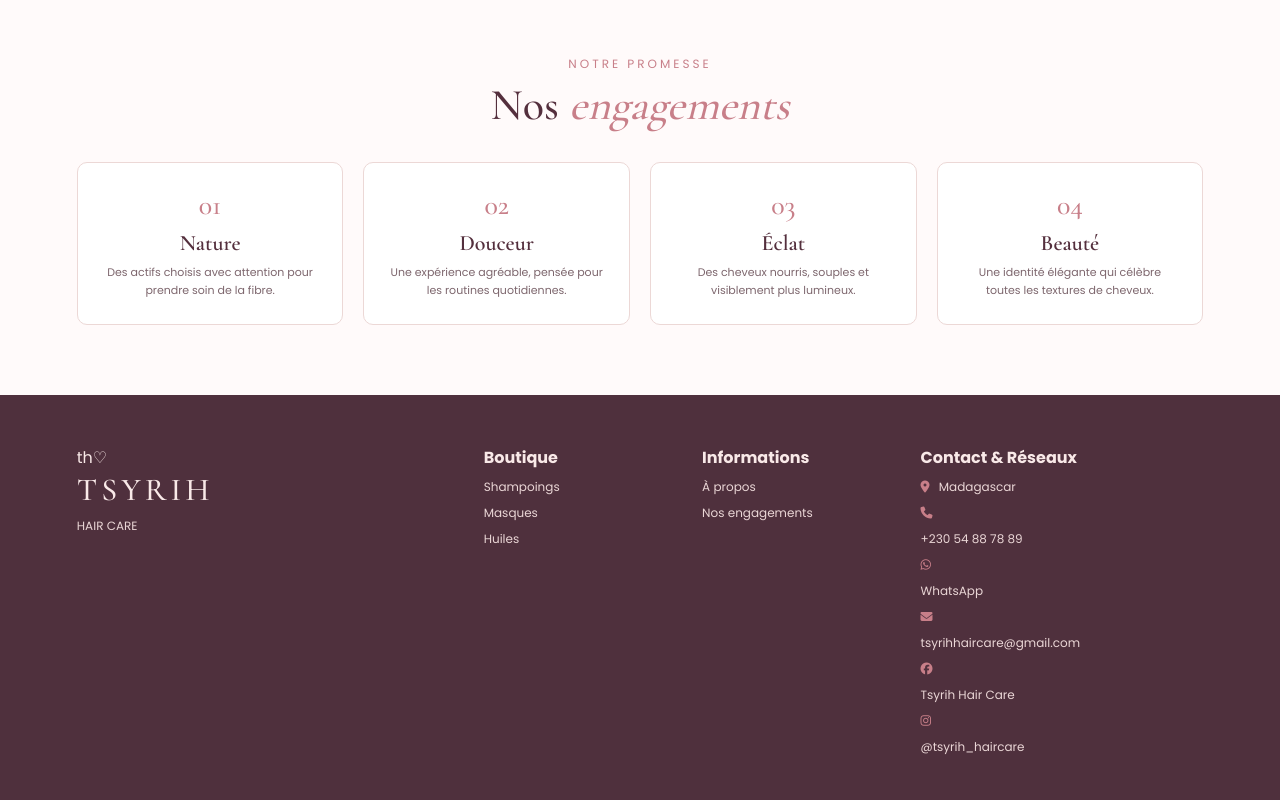
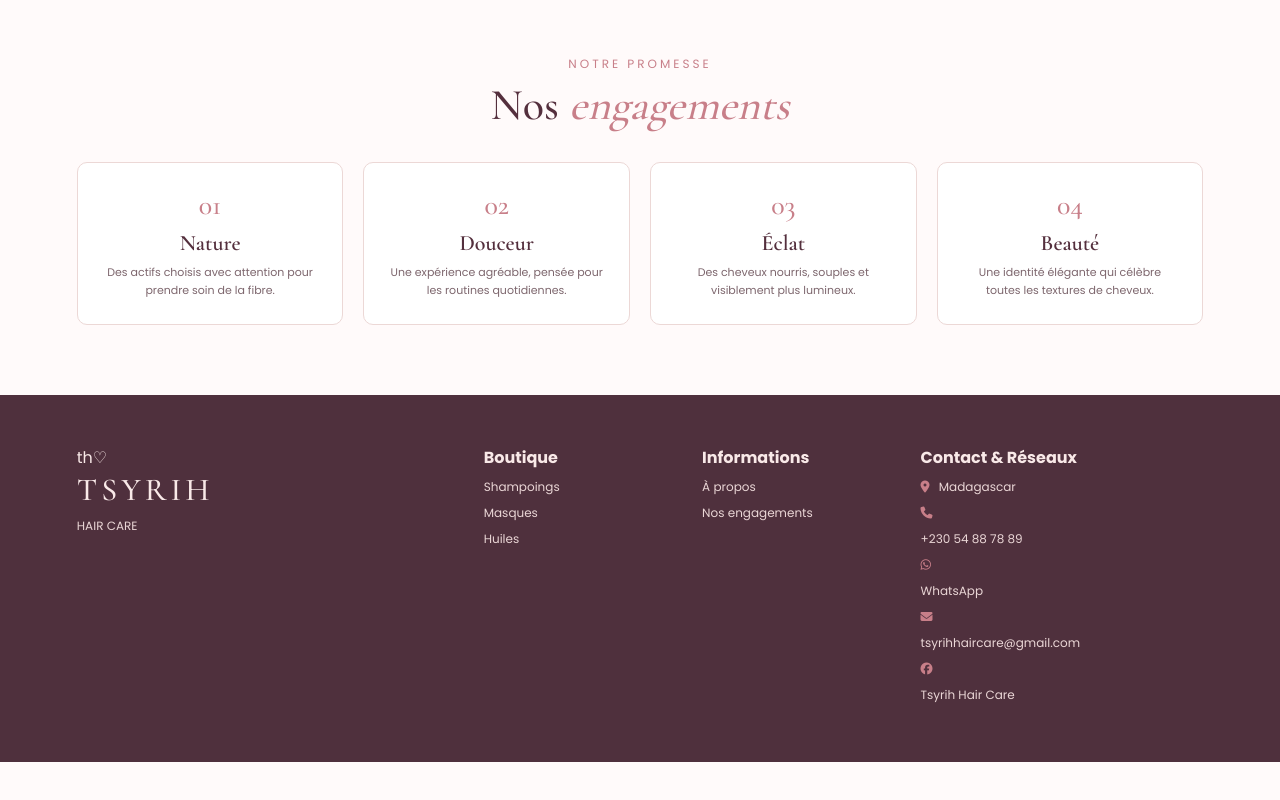
Before and after one commit to AnjaraHandrinasoavina/tsyrih-haircare, a plain HTML site: page index.html in a window 1280 px wide. Shown: the part 1977-2777 px from the top of the page. After the commit the page ends 2739 px from the top, so only its background shows below. Drawn offline with nearby package versions, Linux system fonts and the light colour scheme.

Commit message:
Update index.html

```diff
--- a/index.html
+++ b/index.html
@@ -213,7 +213,6 @@
       <p><i class="fa-brands fa-whatsapp"></i> <a href="https://wa.me/23054887889" target="_blank">WhatsApp</a></p>
       <p><i class="fa-solid fa-envelope"></i> <a href="mailto:tsyrihhaircare@gmail.com">tsyrihhaircare@gmail.com</a></p>
       <p><i class="fa-brands fa-facebook"></i> <a href="https://web.facebook.com/profile.php?id=61593890565786&_rdc=1&_rdr#" target="_blank">Tsyrih Hair Care</a></p>
-      <p><i class="fa-brands fa-instagram"></i> <a href="https://instagram.com" target="_blank">@tsyrih_haircare</a></p>
     </div>
   </footer>
 
```
